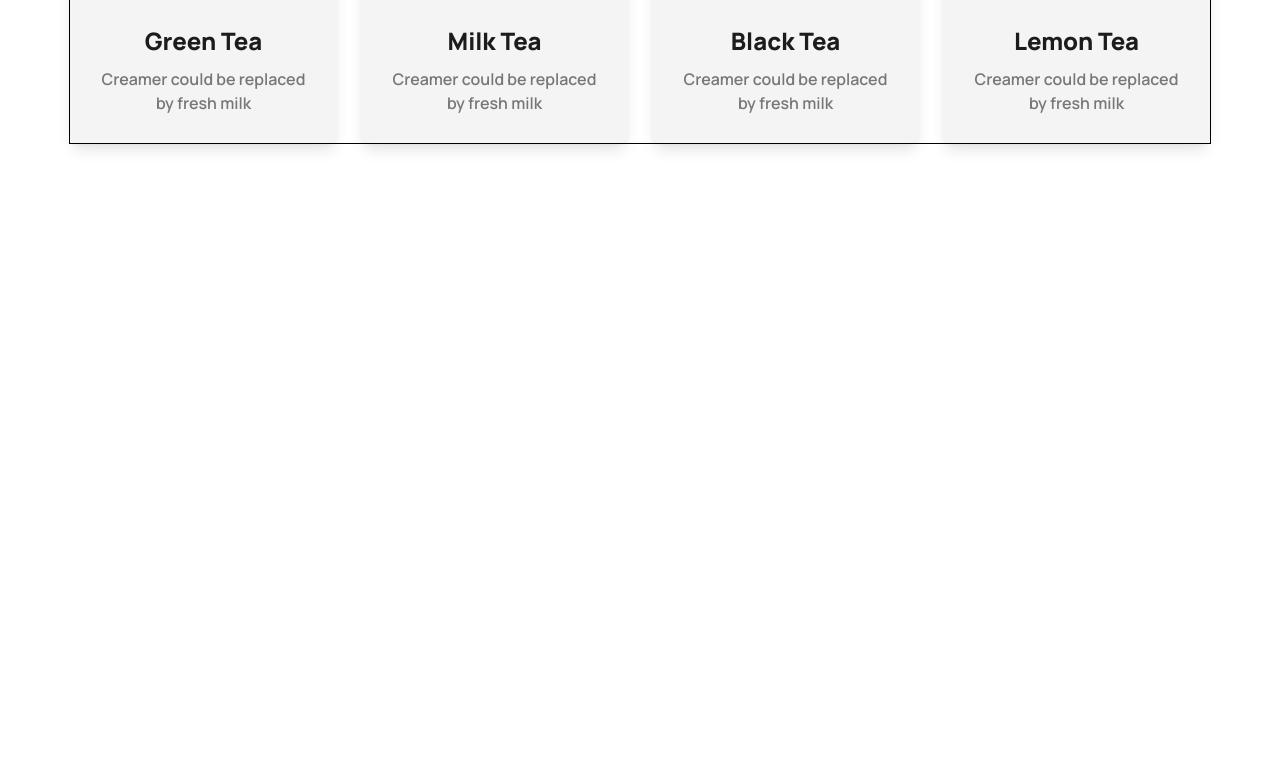
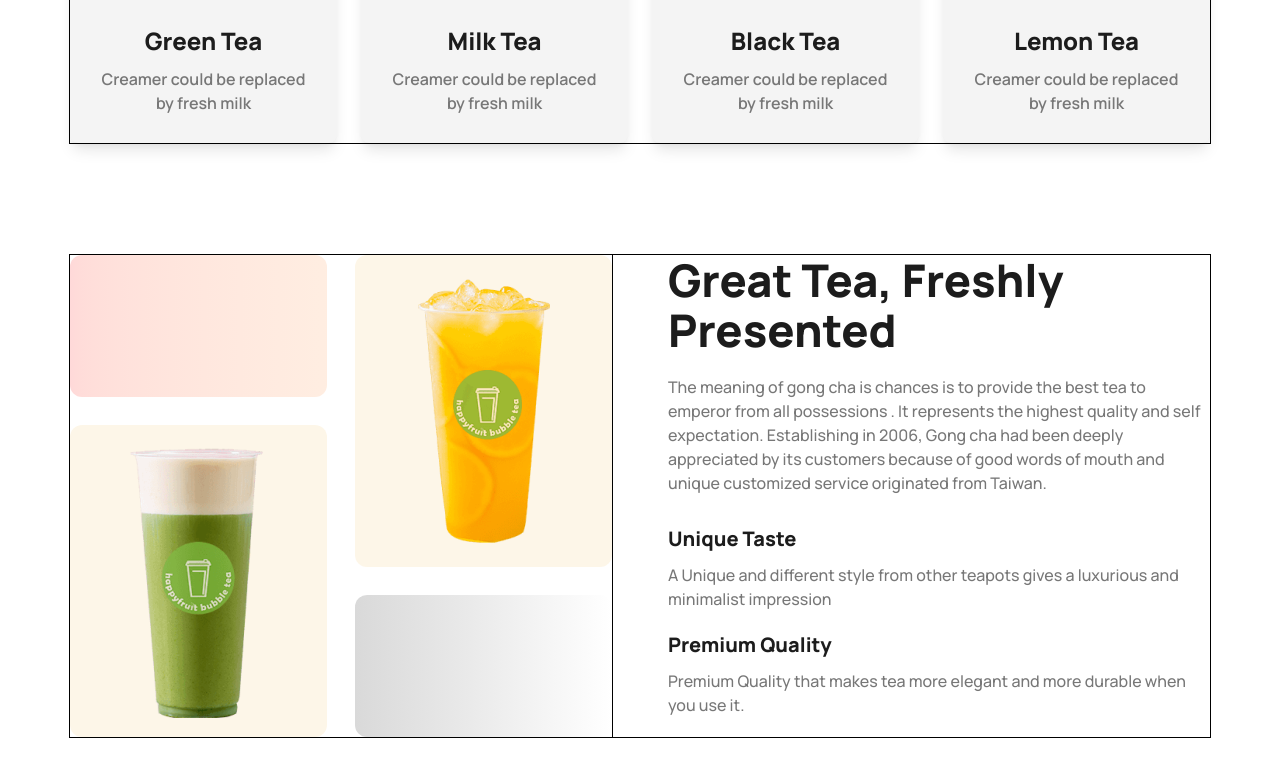
Before and after one commit to bdahsan1999wd/tea-house-landing-page, a website: page src/index.html in a window 1280 px wide. Shown: the part 1182-1959 px from the top of the page. Before the commit the page ends 1437 px from the top, so only its background shows below. Drawn offline with Linux system fonts and the light colour scheme.

Commit message:
freshly presented great tea section added

```diff
--- a/src/index.html
+++ b/src/index.html
@@ -35,7 +35,7 @@
 
                 <!----- Button Added ----->
                 <button
-                    class="text-xl font-bold bg-gradient-to-r from-[#FF8938] to-[#FF0000] p-5 rounded-xl text-white">Explore
+                    class="text-xl font-bold bg-gradient-to-r from-[#FF8938] to-[#FF0000] p-5 rounded-xl text-white cursor-pointer">Explore
                     More <i class="fa-solid fa-arrow-right -rotate-45"></i></button>
 
             </div>
@@ -123,6 +123,54 @@
 
         </section>
 
+        <!---------- Freshly Presented Section Added ---------->
+        <section class="outline-1 mb-28">
+
+            <!---------- Section Container Added ---------->
+            <div class="flex flex-col sm:flex-row gap-14">
+
+                <!----- Left Section Great Tea Image Boxes Added ----->
+                <div class="outline-1 grid grid-cols-2 grid-rows-3 gap-7 w-full">
+
+                    <div class="bg-gradient-to-r from-[#FF0000] to-[#FF8938] rounded-xl opacity-15"></div>
+
+                    <div class="bg-[#E6A6231A] rounded-xl flex items-center justify-center row-span-2">
+                        <img src="../assets/images/fresh-1.png" alt="Great Tea Image">
+                    </div>
+
+                    <div class="bg-[#E6A6231A] rounded-xl flex items-center justify-center row-span-2">
+                        <img src="../assets/images/fresh-2.png" alt="Great Tea Image">
+                    </div>
+
+                    <div class="bg-gradient-to-r from-[#D9D9D9] to-[#FFFFFF] rounded-xl"></div>
+
+                </div>
+
+                <!----- Right Section Great Tea Text Content Added ----->
+                <div class="w-full">
+                    <h2 class="text-4xl sm:text-[45px] font-extrabold text-primary mb-5">Great Tea, Freshly
+                        Presented</h2>
+                    <p class="font-medium text-secondary mb-[30px]">The meaning of gong cha is chances is to provide the
+                        best tea to emperor from all possessions .
+                        It represents the highest quality and self expectation. Establishing in 2006, Gong cha had
+                        been
+                        deeply appreciated by its customers because of good words of mouth and unique customized
+                        service
+                        originated from Taiwan.</p>
+
+                    <h4 class="text-xl text-primary font-extrabold mb-2.5">Unique Taste</h4>
+                    <p class="font-medium text-secondary mb-5">A Unique and different style from other teapots gives a
+                        luxurious and minimalist impression
+                    </p>
+
+                    <h4 class="text-xl text-primary font-extrabold mb-2.5">Premium Quality</h4>
+                    <p class="font-medium text-secondary mb-5">Premium Quality that makes tea more elegant and more
+                        durable when you use it.</p>
+                </div>
+
+            </div>
+
+        </section>
 
     </main>
 
```
Also changed, not shown: src/output.css.
